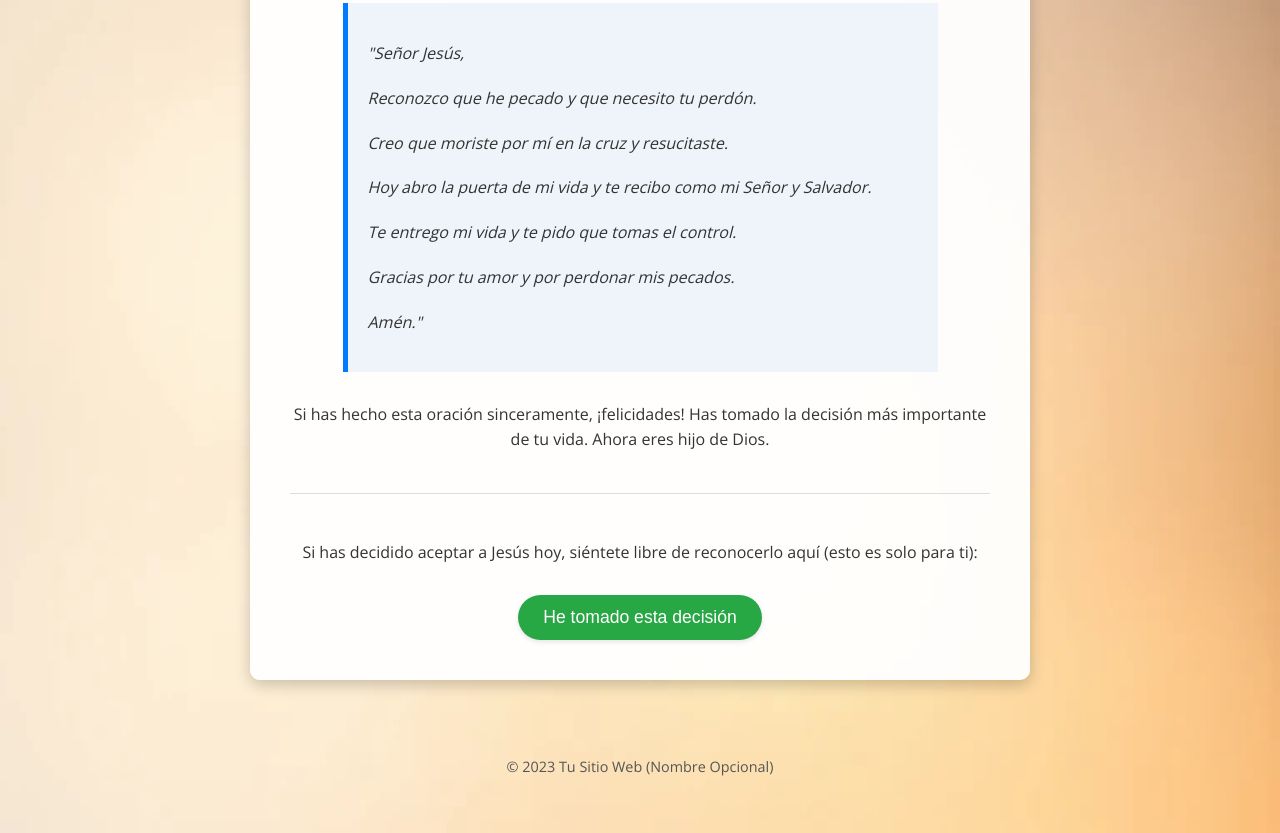
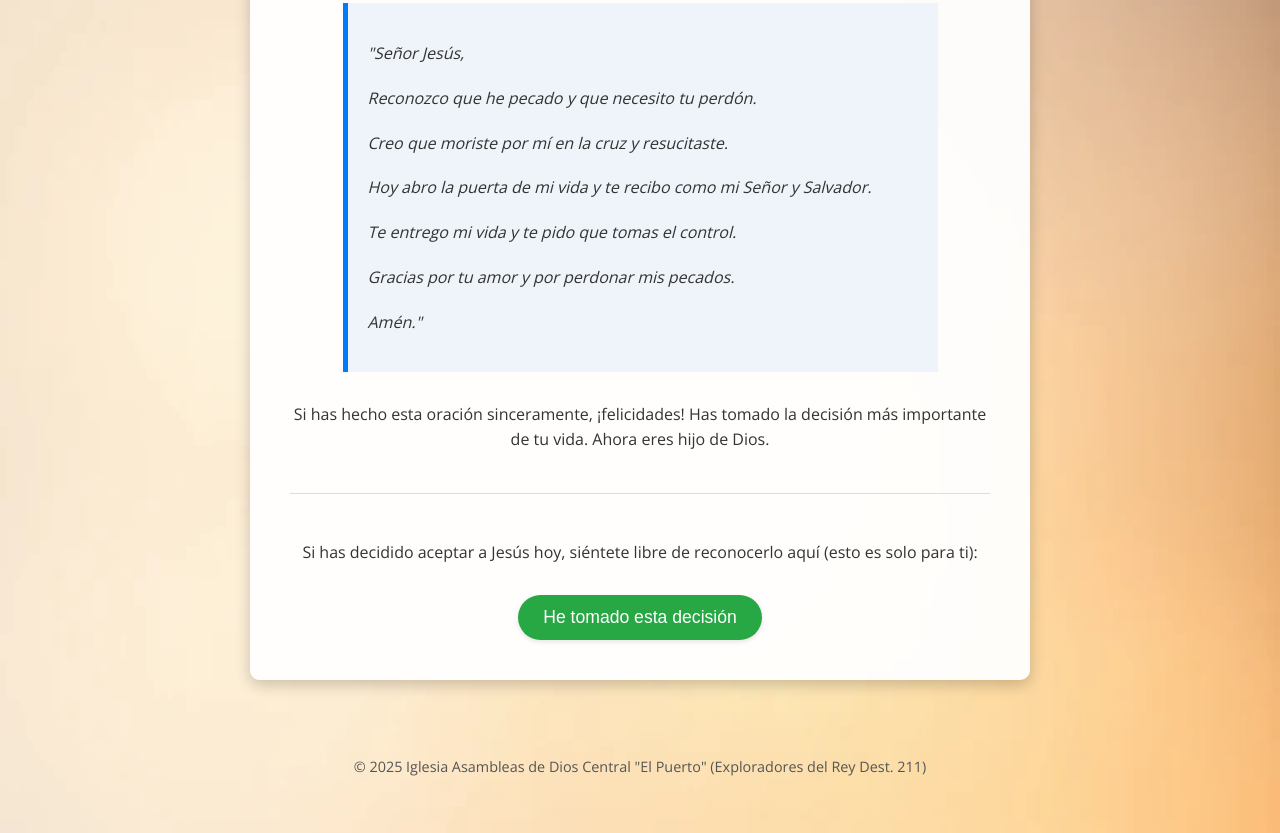
Before and after one commit to Minesca2001/Salvation-Plan, a plain HTML site: page index.html in a window 1280 px wide. Shown: the part 407-1240 px from the top of the page. Drawn offline with nearby package versions, Linux system fonts and the light colour scheme.

Commit message:
Update index.html

```diff
--- a/index.html
+++ b/index.html
@@ -40,7 +40,7 @@
     </div>
 
     <footer>
-        <p>&copy; 2023 Tu Sitio Web (Nombre Opcional)</p>
+        <p>&copy; 2025 Iglesia Asambleas de Dios Central "El Puerto" (Exploradores del Rey Dest. 211)</p>
     </footer>
 </body>
 </html>
```
